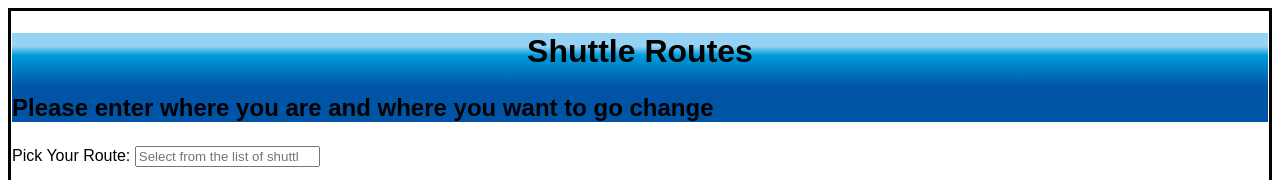
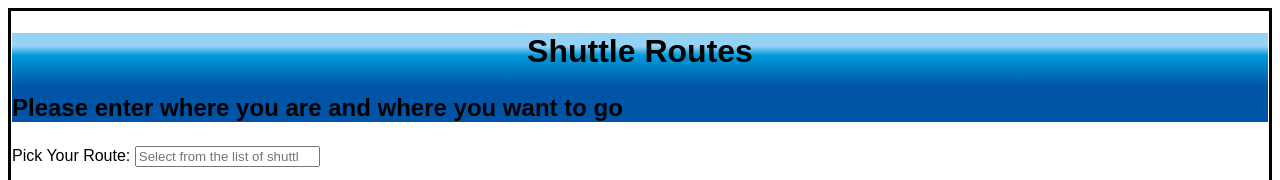
Before and after one commit to Nathanielulmerschmit/effective-octo-sniffle, a plain HTML site: page 599webpage.html in a window 1280 px wide. Shown: the top 180 px of the page. Drawn offline with Linux system fonts and the light colour scheme.

Commit message:
Update 599webpage.html

```diff
--- a/599webpage.html
+++ b/599webpage.html
@@ -15,7 +15,7 @@
 
    		<header>
             <h1>Shuttle Routes</h1>
-            <p>Please enter where you are and where you want to go change</p>
+            <p>Please enter where you are and where you want to go</p>
          </header>
 
 
```
